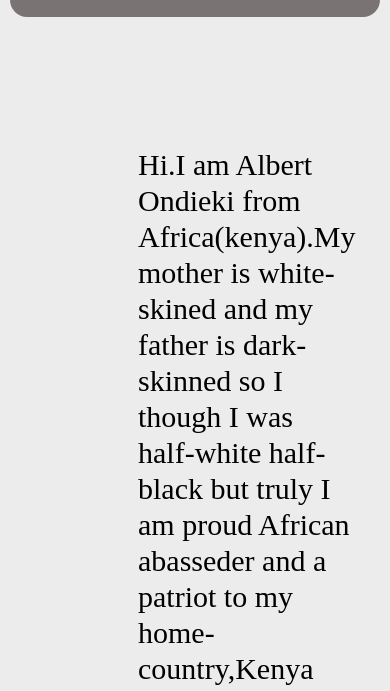
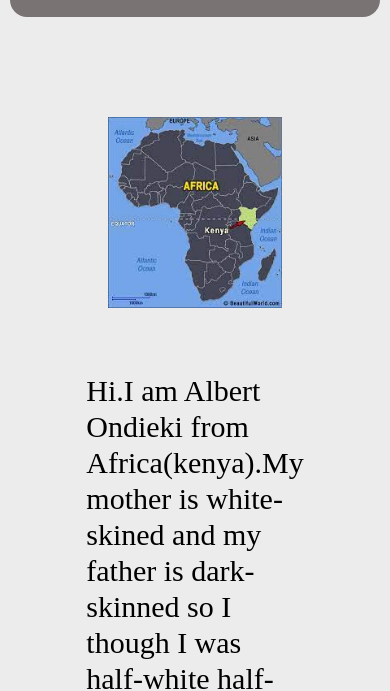
Before and after one commit to Ondiekialbert2007/project160, a plain HTML site: page index.html in a window 390 px wide. Shown: the part 177-868 px from the top of the page. Drawn offline with Linux system fonts and the light colour scheme.

Commit message:
Update styles.css

```diff
--- a/styles.css
+++ b/styles.css
@@ -101,3 +101,7 @@ footer{
         flex-direction: column;
     }
 }
+@media screen and (max-width: 600px) {
+    .about { flex-direction: column;
+    }
+}
```
